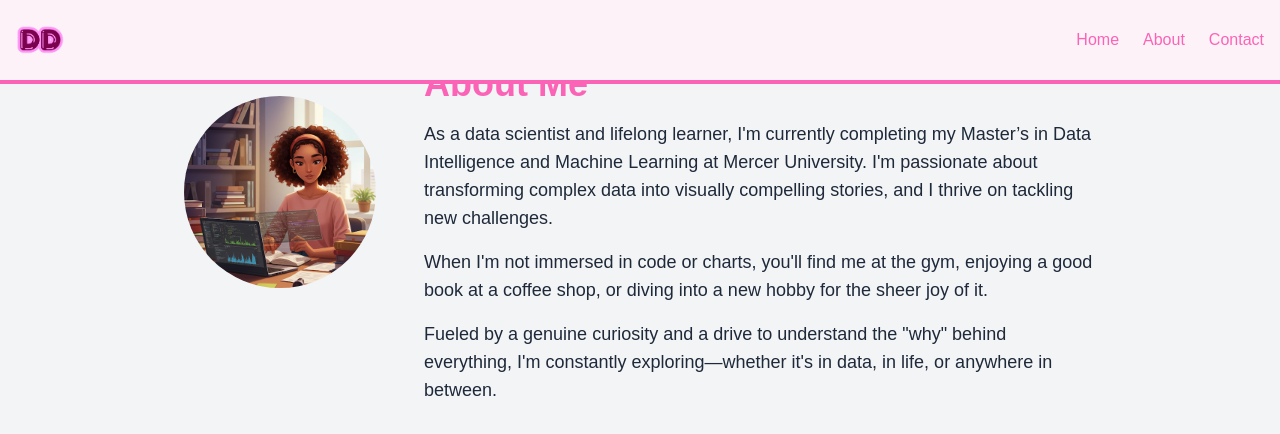
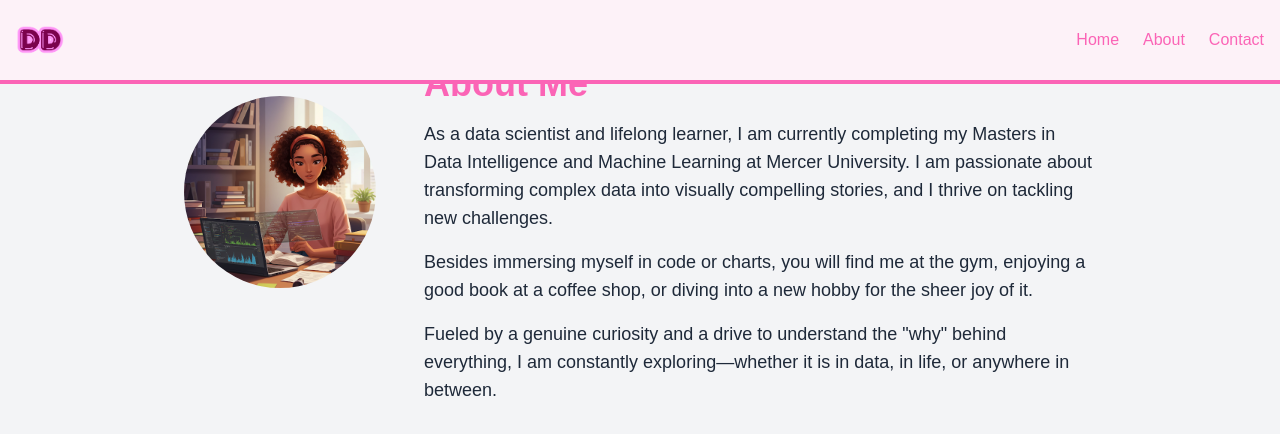
Before and after one commit to Daisha22d/biotechbarbie, a Next.js app: page /about in a window 1280 px wide. Shown: the top 434 px of the page. Built offline with nearby package versions, Linux system fonts and the light colour scheme.

Commit message:
fixed commas

```diff
--- a/src/app/about/page.js
+++ b/src/app/about/page.js
@@ -12,19 +12,19 @@ export default function About() {
           <div>
             <h1 className="text-4xl font-bold text-pink-400">About Me</h1>
             <p className="text-lg text-gray-800 mt-4 max-w-2xl">
-              As a data scientist and lifelong learner, I'm currently completing my
-              Master’s in Data Intelligence and Machine Learning at Mercer University.
-              I'm passionate about transforming complex data into visually compelling
+              As a data scientist and lifelong learner, I am currently completing my
+              Masters in Data Intelligence and Machine Learning at Mercer University.
+              I am passionate about transforming complex data into visually compelling
               stories, and I thrive on tackling new challenges.
             </p>
             <p className="text-lg text-gray-800 mt-4 max-w-2xl">
-              When I'm not immersed in code or charts, you'll find me at the gym,
+              Besides immersing myself in code or charts, you will find me at the gym,
               enjoying a good book at a coffee shop, or diving into a new hobby for
               the sheer joy of it.
             </p>
             <p className="text-lg text-gray-800 mt-4 max-w-2xl">
               Fueled by a genuine curiosity and a drive to understand the "why" behind
-              everything, I'm constantly exploring—whether it's in data, in life, or
+              everything, I am constantly exploring—whether it is in data, in life, or
               anywhere in between.
             </p>
           </div>
```
